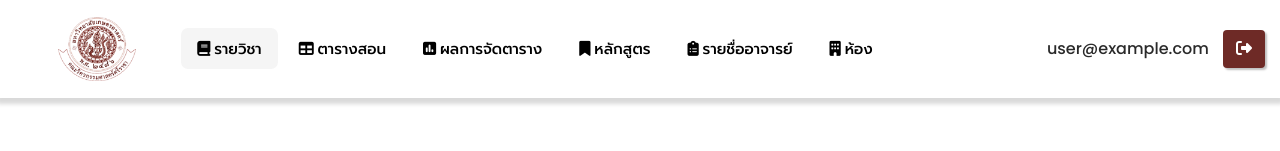
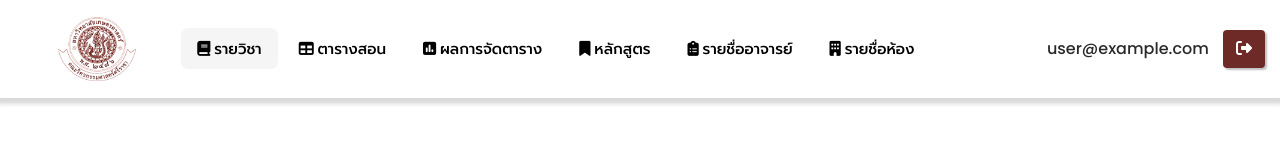
Before and after one commit to preechawutp/se, a React (Create React App) app: page / in a window 1280 px wide. Shown: the top 151 px of the page. Built offline with nearby package versions, Linux system fonts and the light colour scheme; no server answers; the database is empty; sample sign-in values are in the browser's storage.

Commit message:
แก้ชื่อห้อง navbar

```diff
--- a/src/components/Navbar.js
+++ b/src/components/Navbar.js
@@ -37,7 +37,7 @@ const Mainnav = () => {
         <li><NavLink to="/result"><i className="fa-solid fa-square-poll-vertical"></i> ผลการจัดตาราง</NavLink></li>
         <li><NavLink to="/course"><i className="fa-solid fa-bookmark"></i> หลักสูตร</NavLink></li>
         <li><NavLink to="/teacher"><i className="fa-solid fa-clipboard-list"></i> รายชื่ออาจารย์</NavLink></li>
-        <li><NavLink to="/room"><i className="fa-solid fa-building"></i> ห้อง</NavLink></li>
+        <li><NavLink to="/room"><i className="fa-solid fa-building"></i> รายชื่อห้อง</NavLink></li>
       </ul>
       <ul className="navbar-menu">
         {currentUser ? (
```
